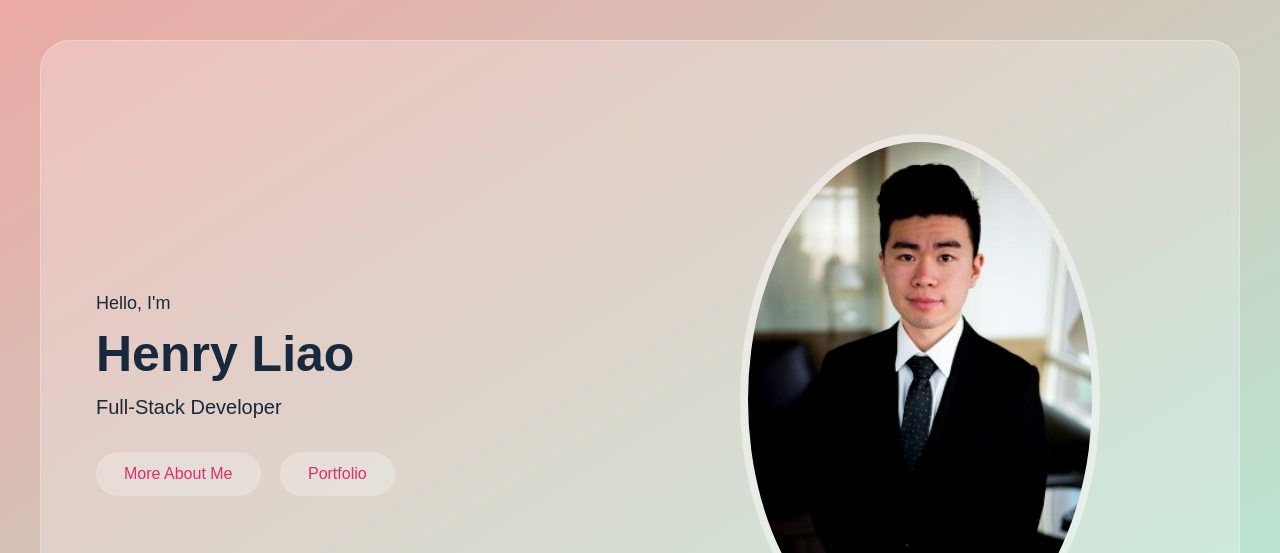
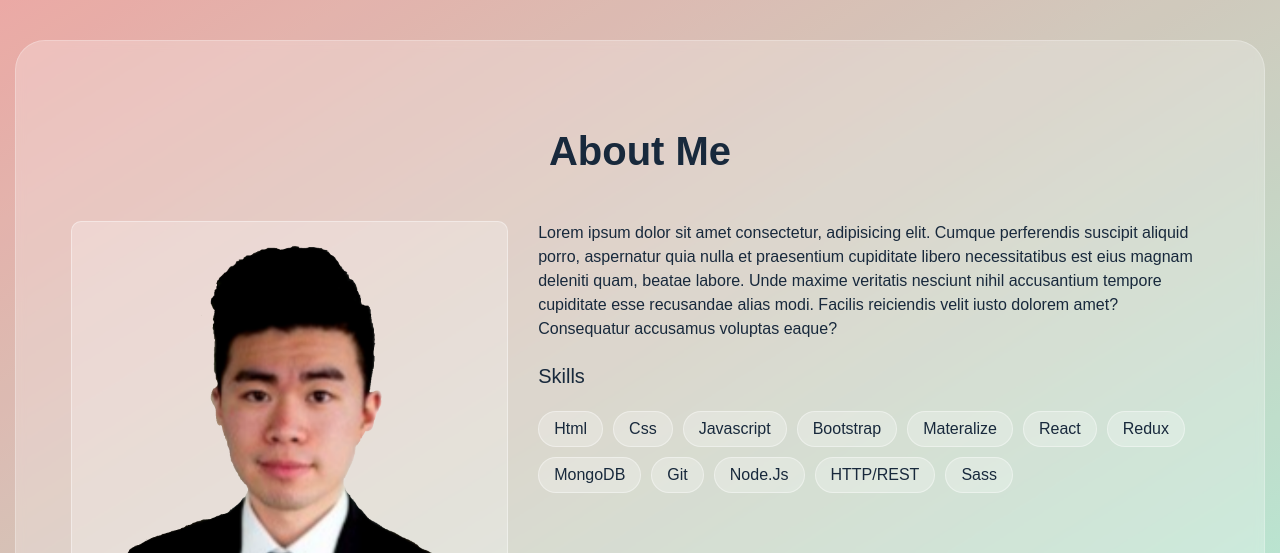
Before and after one commit to chanliliao/MyPortfolioWebsite, a website: page index.html in a window 1280 px wide. Shown: the top 553 px of the page. Drawn offline with Linux system fonts and the light colour scheme.

Commit message:
about pic,about and skill done

```diff
--- a/css/style.css
+++ b/css/style.css
@@ -37,6 +37,7 @@ body {
     var(--pink-light),
     var(--cyan-light)
   );
+  background-attachment: fixed;
   font-size: 16px;
   font-family: 'Poppins', sans-serif;
   font-weight: 300;
@@ -107,6 +108,29 @@ section {
 .align-items-center {
   align-items: center;
 }
+
+.hidden {
+  display: none !important;
+}
+
+/* Section Title */
+
+.sec-padding {
+  padding: 80px 0;
+}
+.section-title {
+  /* background-color: red; */
+  padding: 0 15px;
+  width: 100%;
+  text-align: center;
+  margin-bottom: 40px;
+}
+
+.section-title h2 {
+  font-size: 40px;
+  text-transform: capitalize;
+}
+
 /* Custom Scrollbar */
 ::-webkit-scrollbar {
   width: 5px;
@@ -212,3 +236,52 @@ section {
   width: 100%;
   border-radius: 50%;
 }
+
+/* About Section */
+
+.about-img {
+  /* background-color: red; */
+  width: 40%;
+  padding: 0 15px;
+}
+
+.about-text {
+  /* background-color: blue; */
+  width: 60%;
+  padding: 0 15px;
+}
+
+.about-img .img-box {
+  background-color: var(--white-alpha-25);
+  max-width: 500px;
+  border: 1px solid var(--white-alpha-40);
+  margin: auto;
+  border-radius: 10px;
+}
+
+/* might need to change in media */
+.img-box > img {
+  height: 90%;
+  width: 90%;
+  margin: 20px;
+}
+
+.about-text h3 {
+  text-transform: capitalize;
+  font-size: 20px;
+  margin: 20px 0;
+}
+
+.about-text .skills {
+  display: flex;
+  flex-wrap: wrap;
+}
+
+.about-text .skill-item {
+  background-color: var(--white-alpha-25);
+  border: 1px solid var(--white-alpha-40);
+  padding: 5px 15px;
+  text-transform: capitalize;
+  margin: 0 10px 10px 0;
+  border-radius: 20px;
+}
--- a/index.html
+++ b/index.html
@@ -10,7 +10,7 @@
   <body>
     <!-- Main Section Start -->
     <div class="main">
-      <section class="home-section align-items-center">
+      <section class="home-section align-items-center hidden">
         <div class="container">
           <div class="row align-items-center">
             <div class="home-text">
@@ -22,7 +22,7 @@
             </div>
             <div class="home-img">
               <div class="img-box">
-                <img src="img/Headshot.png" alt="profile-img" />
+                <img src="img/headshot2.png" alt="profile-img" />
               </div>
             </div>
           </div>
@@ -32,7 +32,50 @@
     <!-- Main Section End -->
 
     <!-- About Section Start -->
-
+    <section class="about-section sec-padding">
+      <div class="container">
+        <div class="row">
+          <div class="section-title">
+            <h2>about me</h2>
+          </div>
+        </div>
+        <div class="row">
+          <div class="about-img">
+            <div class="img-box">
+              <img src="img/headshot2.png" alt="about img" />
+            </div>
+          </div>
+          <div class="about-text">
+            <p>
+              Lorem ipsum dolor sit amet consectetur, adipisicing elit. Cumque
+              perferendis suscipit aliquid porro, aspernatur quia nulla et
+              praesentium cupiditate libero necessitatibus est eius magnam
+              deleniti quam, beatae labore. Unde maxime veritatis nesciunt nihil
+              accusantium tempore cupiditate esse recusandae alias modi. Facilis
+              reiciendis velit iusto dolorem amet? Consequatur accusamus
+              voluptas eaque?
+            </p>
+            <h3>skills</h3>
+            <div class="skills">
+              <div class="skill-item">html</div>
+              <div class="skill-item">css</div>
+              <div class="skill-item">javascript</div>
+              <div class="skill-item">bootstrap</div>
+              <div class="skill-item">materalize</div>
+              <div class="skill-item">react</div>
+              <div class="skill-item">redux</div>
+              <div class="skill-item">mongoDB</div>
+              <div class="skill-item">git</div>
+              <div class="skill-item">node.js</div>
+              <div class="skill-item">HTTP/REST</div>
+              <div class="skill-item">sass</div>
+              <!-- <div class="skill-item">express</div>
+              <div class="skill-item">mySQL</div> -->
+            </div>
+          </div>
+        </div>
+      </div>
+    </section>
     <!-- About Section end -->
 
     <script src="js/script.js"></script>
```
Also changed, not shown: img/headshot2.png (added).
